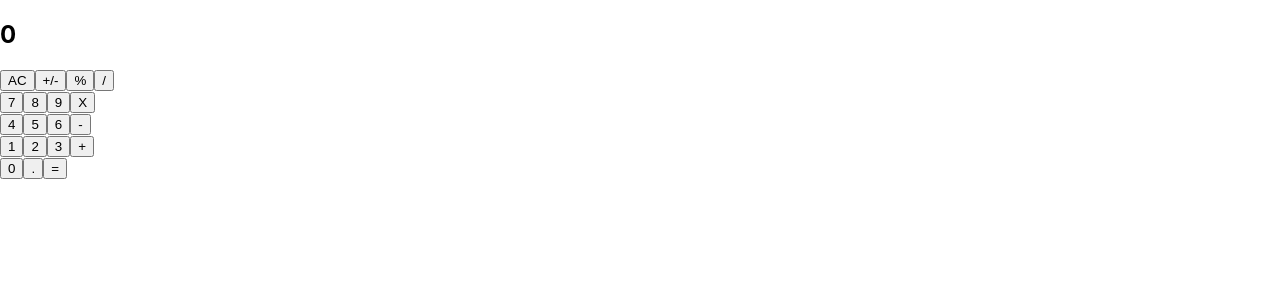
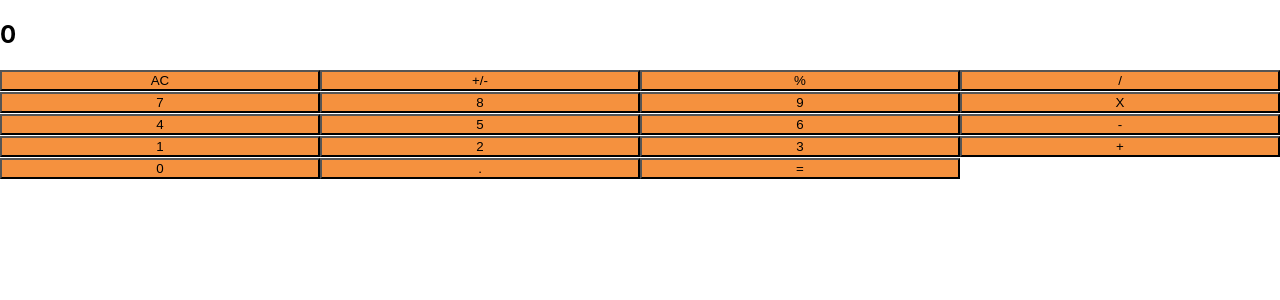
Before and after one commit to simandebvu/calc-eact, a React (Create React App) app: page / in a window 1280 px wide. Shown: the top 300 px of the page. Built offline with nearby package versions, Linux system fonts and the light colour scheme.

Commit message:
style: add button styling

```diff
--- a/src/components/Button.js
+++ b/src/components/Button.js
@@ -2,9 +2,14 @@ import React from 'react';
 import PropTypes from 'prop-types';
 
 function Button(props) {
-  const { name } = props;
+  const { name, wide, color } = props;
+  const width = wide ? '50%' : '25%';
+  const btnStyle = {
+    width,
+    background: color,
+  };
   return (
-    <button type="submit" className="button">
+    <button type="submit" className="button" style={btnStyle}>
       {name}
     </button>
   );
@@ -14,4 +19,16 @@ Button.propTypes = {
   name: PropTypes.string.isRequired,
 };
 
+Button.propTypes = {
+  wide: PropTypes.bool.isRequired,
+};
+
+Button.propTypes = {
+  color: PropTypes.string,
+};
+
+Button.defaultProps = {
+  color: '#f5913e',
+};
+
 export default Button;
```
